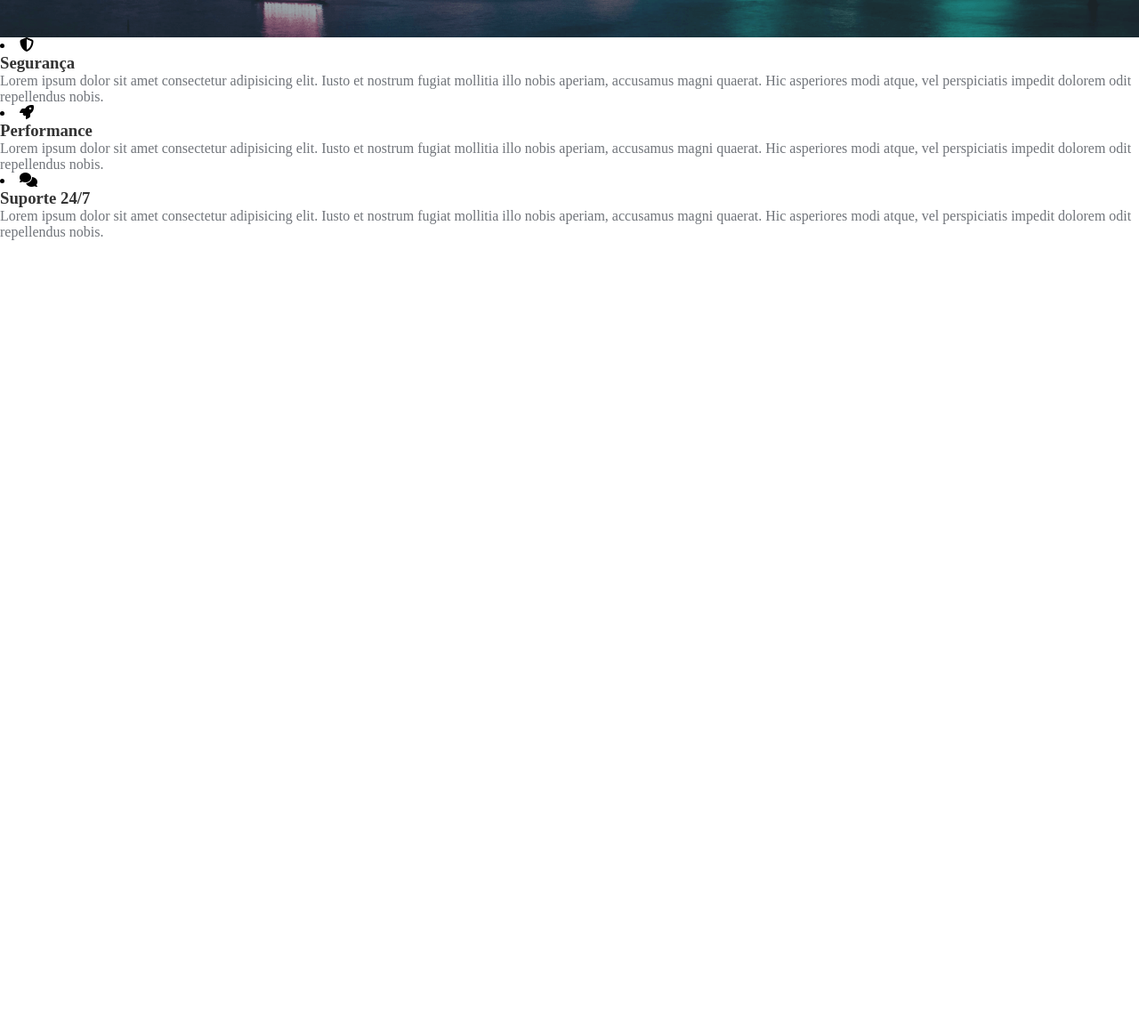
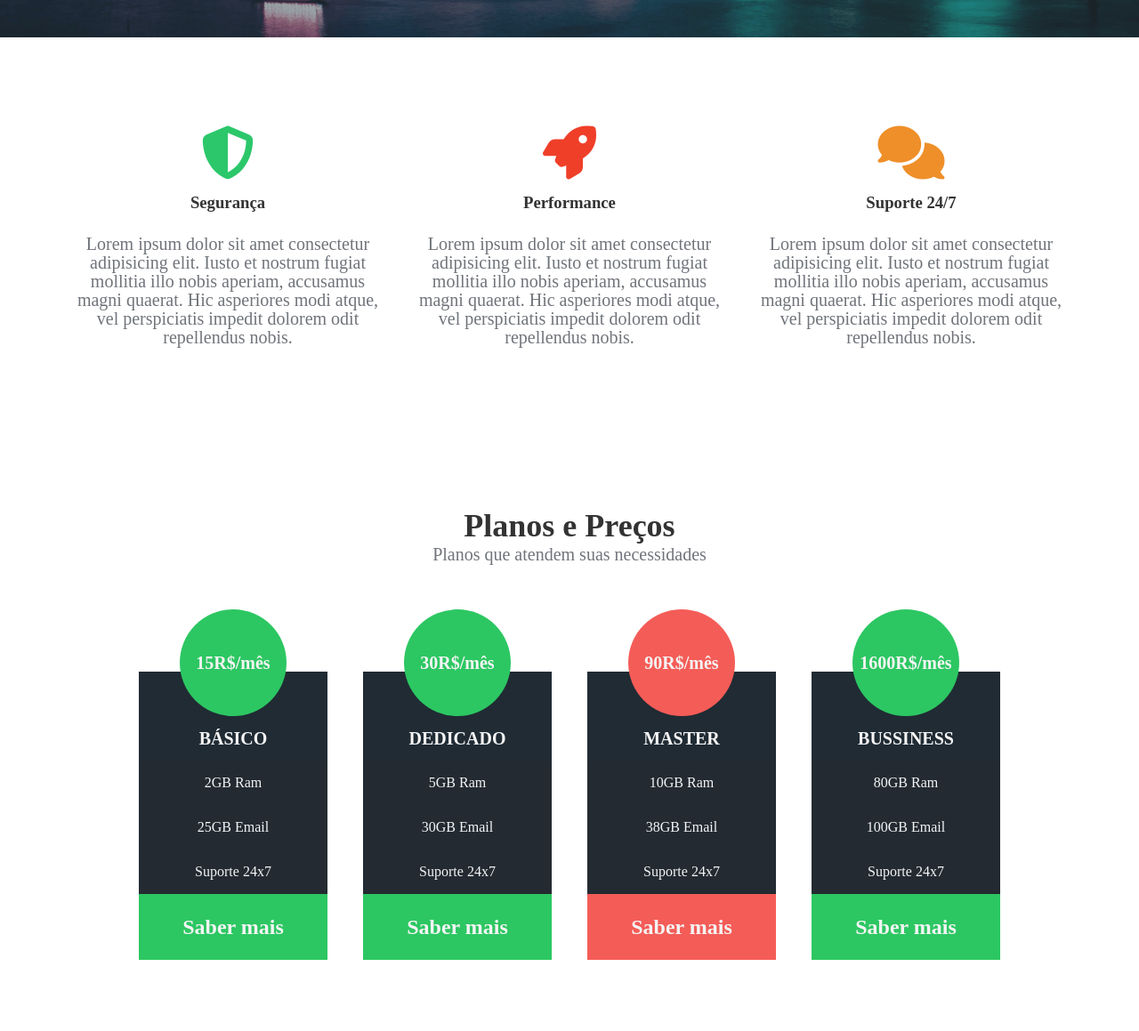
Before and after one commit to faeltwister/website-hdc, a plain HTML site: page website-hdc/index.html in a window 1280 px wide. Shown: the part 457-1616 px from the top of the page at 89% size. Before the commit the page ends 800 px from the top, so only its background shows below. Drawn offline with Linux system fonts and the light colour scheme.

Commit message:
main & price added

```diff
--- a/website-hdc/css/stylesheet.css
+++ b/website-hdc/css/stylesheet.css
@@ -92,3 +92,125 @@ nav{
 .main-banner p{
     font-size: 32px;
 }
+
+.service-container{
+    padding: 5rem 0;
+}
+
+.service-container ul{
+   display: flex;
+   width: 90%;
+   margin: 0 auto;
+}
+
+.service-container li{
+    flex: 1 1 200px;
+    list-style-type: none;
+    text-align: center;
+    padding: 20px;
+}
+
+.fas{
+    font-size: 60px;
+    margin-bottom: 15px;
+}
+
+.fa-shield-alt{
+   color: #2cc76a;
+}
+
+.fa-rocket{
+    color: #ef3f29;
+}
+
+.fa-comments{
+    color: #ef8f29;
+}
+
+.service-container h3{
+    margin-bottom: 25px;
+}
+
+.service-container p{
+    line-height: 21px;
+    font-size: 20px;
+}
+
+.price-container{
+    padding: 5rem;
+    text-align: center;
+}
+
+.price-container h2{
+    font-size: 36px;
+
+}
+
+.price-container p{
+    font-size: 20px;
+}
+
+.plans-container{
+    display: flex;
+    justify-content: space-between;
+    width: 90%;
+    margin: 50px auto 0;
+
+}
+
+.plan{
+    flex: 1;
+    max-width: 275px;
+    margin: 0 20px;
+
+}
+
+.plan ul{
+    padding: 0;
+}
+
+.plan li{
+    list-style: none;
+    height: 50px;
+    line-height: 50px;
+    background-color: #232a31;
+    color:rgb(243, 245, 247);
+
+}
+
+.plan .price{
+    width: 120px;
+    height: 120px;
+    border-radius: 50%;
+    background-color: #2cc762;
+    color: whitesmoke;
+    text-align: center;
+    line-height: 120px;
+    margin: 0 auto -50px;
+    font-size: 20px;
+    font-weight: bolder;
+    position: relative;
+}
+
+.plan .plan-name{
+    text-transform: uppercase;
+    font-size: 20px;
+    font-weight: bold;
+    color: whitesmoke;
+    background-color: #202b34;
+    padding: 50px 0;
+}
+
+.plan .plan-btn{
+    background-color: #2cc762;
+    color: whitesmoke;
+    font-size: 24px;
+    height: 74px;
+    line-height: 74px;
+    cursor: pointer;
+    font-weight: bold;
+}
+
+.plan .recommended{
+    background-color: #f45c57;
+}
--- a/website-hdc/index.html
+++ b/website-hdc/index.html
@@ -38,7 +38,8 @@
                 <h1>HDC - Host</h1>
                 <p>Os melhores serviços para projetos de todos os tamanhos</p>
             </div>
-            <section>
+            <section class="service-container">
+                <ul>
                     <li>
                         <i class="fas fa-shield-alt"></i>
                         <h3>Segurança</h3>
@@ -54,6 +55,54 @@
                         <h3>Suporte 24/7</h3>
                         <p>Lorem ipsum dolor sit amet consectetur adipisicing elit. Iusto et nostrum fugiat mollitia illo nobis aperiam, accusamus magni quaerat. Hic asperiores modi atque, vel perspiciatis impedit dolorem odit repellendus nobis.</p>
                     </li>
+                </ul>
+
+            </section>
+            <section class="price-container">
+                <h2>Planos e Preços</h2>
+                <p>Planos que atendem suas necessidades</p>
+                <div class="plans-container">
+                    <div class="plan">
+                        <ul>
+                            <li class="price">15R$/mês</li>
+                            <li class="plan-name">Básico</li>
+                            <li>2GB Ram</li>
+                            <li>25GB Email</li>
+                            <li>Suporte 24x7</li>
+                            <li class="plan-btn">Saber mais</li>
+                        </ul>
+                    </div>
+                    <div class="plan">
+                        <ul>
+                            <li class="price">30R$/mês</li>
+                            <li class="plan-name">Dedicado</li>
+                            <li>5GB Ram</li>
+                            <li>30GB Email</li>
+                            <li>Suporte 24x7</li>
+                            <li class="plan-btn">Saber mais</li>
+                        </ul>
+                    </div>
+                    <div class="plan">
+                        <ul>
+                            <li class="price recommended">90R$/mês</li>
+                            <li class="plan-name">Master</li>
+                            <li>10GB Ram</li>
+                            <li>38GB Email</li>
+                            <li>Suporte 24x7</li>
+                            <li class="plan-btn recommended" >Saber mais</li>
+                        </ul>
+                    </div>
+                    <div class="plan">
+                        <ul>
+                            <li class="price">1600R$/mês</li>
+                            <li class="plan-name">Bussiness</li>
+                            <li>80GB Ram</li>
+                            <li>100GB Email</li>
+                            <li>Suporte 24x7</li>
+                            <li class="plan-btn">Saber mais</li>
+                        </ul>
+                    </div>
+                </div>
             </section>
         </main>
 
```
Also changed, not shown: imagens do site/main-bar.png (added), imagens do site/price-bar.png (added). Lines whose indentation alone changed are shown as unchanged.
